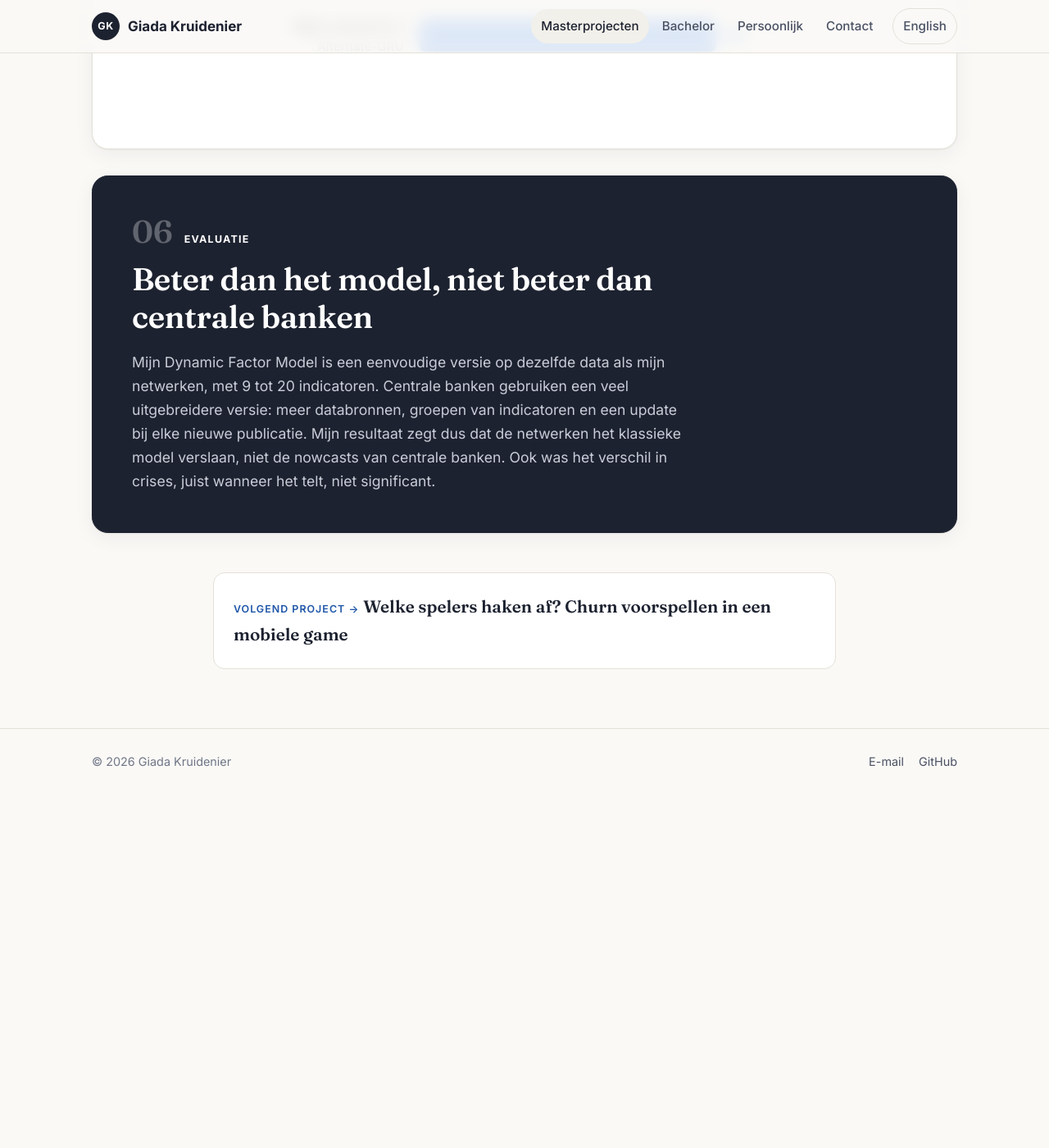
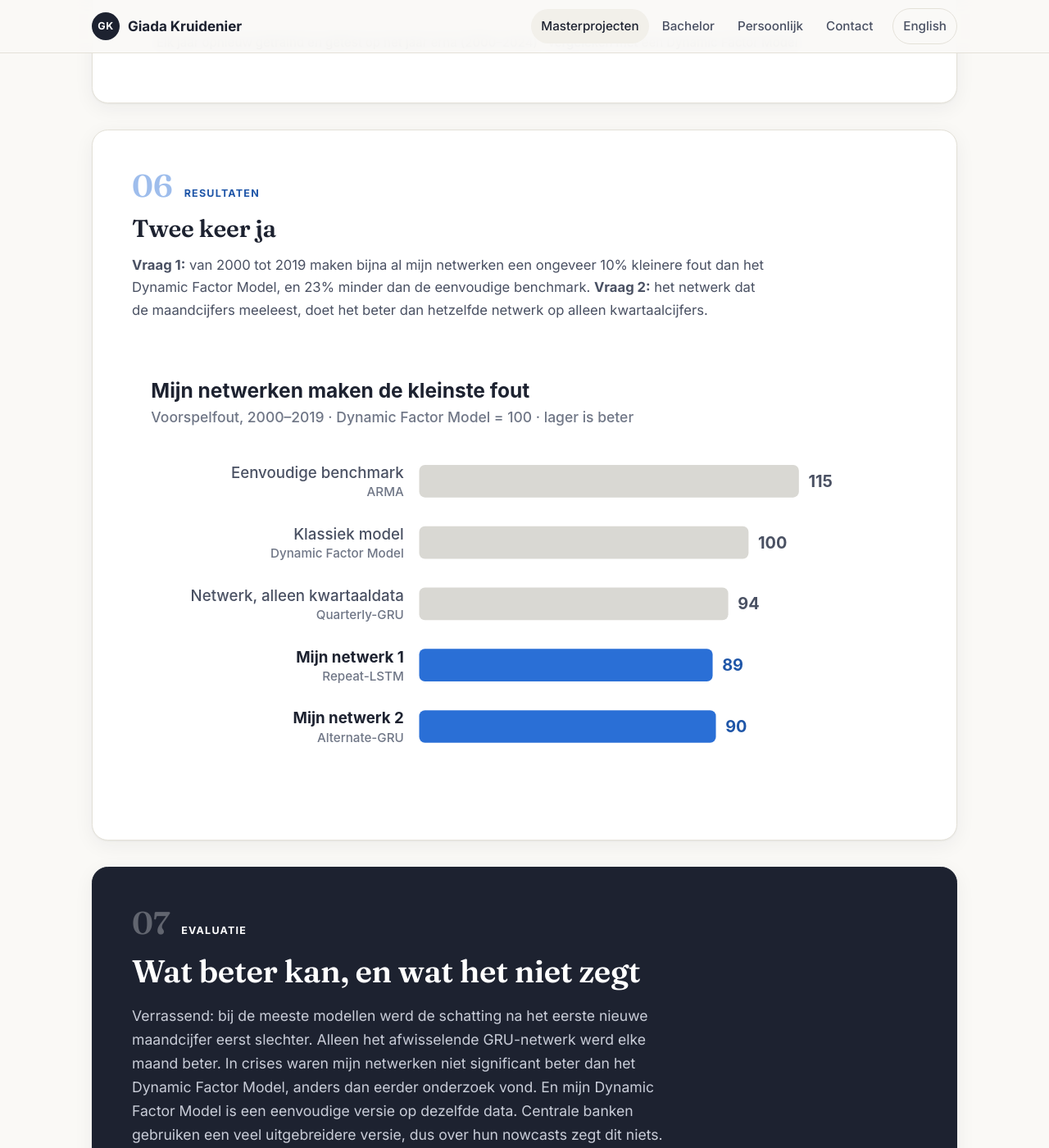
Before and after one commit to GKruidenier/portfolio, a Jekyll site: the page built from projecten/masterscriptie-bbp-nowcasting.md, in a window 1280 px wide and 1400 px high, scrolled down 5048 px. Shown: the whole window at 82% size. Built offline with Jekyll 4.4.1, drawn with Linux system fonts in a browser that asks for light colours; before the commit the page ends 6017 px from its top, so only the background shows below that; some of the changed text lies outside the part shown.

Commit message:
Scriptie: slide met aanleiding en onderzoeksvragen, resultaten en evaluatie sluiten aan op de conclusies
Co-Authored-By: Claude Opus 5.5 (1M context) <noreply@anthropic.com>

```diff
--- a/projecten/masterscriptie-bbp-nowcasting.md
+++ b/projecten/masterscriptie-bbp-nowcasting.md
@@ -35,12 +35,14 @@ sample:
 
 {% include slide.html kicker="Probleem" title="Hoe gaat het nú met de economie?" text="Het bbp-cijfer komt pas weken na afloop van een kwartaal. Kan een model met de maandcijfers die al binnen zijn de groei van dit kwartaal schatten? Dat heet nowcasting." src="/assets/img/projects/scriptie_probleem.svg" alt="Tijdlijn: maandcijfers komen elke maand binnen, maar het bbp van het eerste kwartaal is pas weken na afloop van het kwartaal bekend" full=true %}
 
+{% include slide.html kicker="Aanleiding" title="Bestaande modellen, twee nieuwe vragen" text="Bijna elke centrale bank heeft een nowcastmodel, meestal een Dynamic Factor Model. Machine learning is hier nog maar beperkt voor ingezet en deep learning nog weinig. Bovendien middelen die studies de maandcijfers eerst tot kwartalen, waardoor informatie verloren gaat. Om de maandcijfers wél mee te nemen, moest ik de architectuur van de netwerken aanpassen." src="/assets/img/projects/scriptie_aanleiding.svg" alt="Van klassieke modellen (Dynamic Factor Model, bij bijna elke centrale bank) via machine learning (maandcijfers eerst gemiddeld) naar deep learning dat maand- en kwartaalcijfers direct leest. Onderzoeksvraag 1: kan deep learning het bbp nowcasten en hoe doet het dat ten opzichte van de klassieke modellen? Onderzoeksvraag 2: wordt de schatting van het huidige kwartaal beter als het model ook de maandcijfers meeleest?" full=true %}
+
 {% include data.html kicker="Data" title="Maand- en kwartaalcijfers door elkaar" text="121 maand- en 117 kwartaalindicatoren van de Amerikaanse economie, 1960–2024." src="/assets/img/projects/scriptie_bbp_groei_nl.png" alt="Lijngrafiek van de kwartaalgroei van het Amerikaanse bbp 1960–2024, met scherpe dalen in de recessies" %}
 
 {% include slide.html kicker="Modellen" title="Drie manieren om maand en kwartaal te combineren" text="Alle modellen krijgen dezelfde cijfers. Mijn netwerken (LSTM en GRU) hebben een geheugen en zetten stap voor stap door de tijd. Het verschil zit in hoe maand- en kwartaalcijfers samenkomen." src="/assets/img/projects/scriptie_modellen.svg" alt="Zes modellen. Benchmarks: ARMA gebruikt alleen het eigen verleden van het bbp, een eenvoudige versie van het Dynamic Factor Model van centrale banken vat de cijfers samen in een paar trends, en een netwerk op kwartaalcijfers middelt de maandcijfers eerst. Mijn ontwerpen: herhalen (elke maand een stap, het kwartaalcijfer leest mee), twee lagen (een kwartaallaag voedt een maandlaag) en afwisselen (kwartaal- en maandnetwerk delen om de beurt één geheugen)" full=true %}
 
 {% include slide.html kicker="Methode" title="Van ruwe cijfers tot schatting" text="Het model ziet nooit cijfers uit de toekomst: elk jaar wordt het opnieuw getraind op alle data tot dan toe en getest op het jaar erna." src="/assets/img/projects/scriptie_pipeline.svg" alt="Pipeline: maand- en kwartaalcijfers, trends eruit halen en de beste cijfers kiezen, een eigen netwerk en als uitkomst de bbp-groei van dit kwartaal" full=true %}
 
-{% include slide.html kicker="Resultaten" title="11% kleinere fout dan het klassieke model" text="Van 2000 tot 2019 maken mijn netwerken (blauw) een kleinere fout dan alle benchmarks: 11% minder dan het Dynamic Factor Model en 23% minder dan de eenvoudige benchmark." src="/assets/img/projects/scriptie_resultaat.svg" alt="Staafdiagram: met het Dynamic Factor Model op 100 scoren mijn netwerken 89 en 90, de eenvoudige benchmark 115" full=true %}
+{% include slide.html kicker="Resultaten" title="Twee keer ja" text="**Vraag 1:** van 2000 tot 2019 maken bijna al mijn netwerken een ongeveer 10% kleinere fout dan het Dynamic Factor Model, en 23% minder dan de eenvoudige benchmark. **Vraag 2:** het netwerk dat de maandcijfers meeleest, doet het beter dan hetzelfde netwerk op alleen kwartaalcijfers." src="/assets/img/projects/scriptie_resultaat.svg" alt="Staafdiagram: met het Dynamic Factor Model op 100 scoren mijn netwerken 89 en 90, het netwerk op alleen kwartaalcijfers 94 en de eenvoudige benchmark 115" full=true %}
 
-{% include slide.html kicker="Evaluatie" title="Beter dan het model, niet beter dan centrale banken" text="Mijn Dynamic Factor Model is een eenvoudige versie op dezelfde data als mijn netwerken, met 9 tot 20 indicatoren. Centrale banken gebruiken een veel uitgebreidere versie: meer databronnen, groepen van indicatoren en een update bij elke nieuwe publicatie. Mijn resultaat zegt dus dat de netwerken het klassieke model verslaan, niet de nowcasts van centrale banken. Ook was het verschil in crises, juist wanneer het telt, niet significant." statement=true %}
+{% include slide.html kicker="Evaluatie" title="Wat beter kan, en wat het niet zegt" text="Verrassend: bij de meeste modellen werd de schatting na het eerste nieuwe maandcijfer eerst slechter. Alleen het afwisselende GRU-netwerk werd elke maand beter. In crises waren mijn netwerken niet significant beter dan het Dynamic Factor Model, anders dan eerder onderzoek vond. En mijn Dynamic Factor Model is een eenvoudige versie op dezelfde data. Centrale banken gebruiken een veel uitgebreidere versie, dus over hun nowcasts zegt dit niets." statement=true %}
```
Also changed, not shown: en/projects/master-thesis-gdp-nowcasting.md (+4 -2 lines), assets/img/projects/scriptie_aanleiding.svg (added), assets/img/projects/scriptie_aanleiding_en.svg (added).
